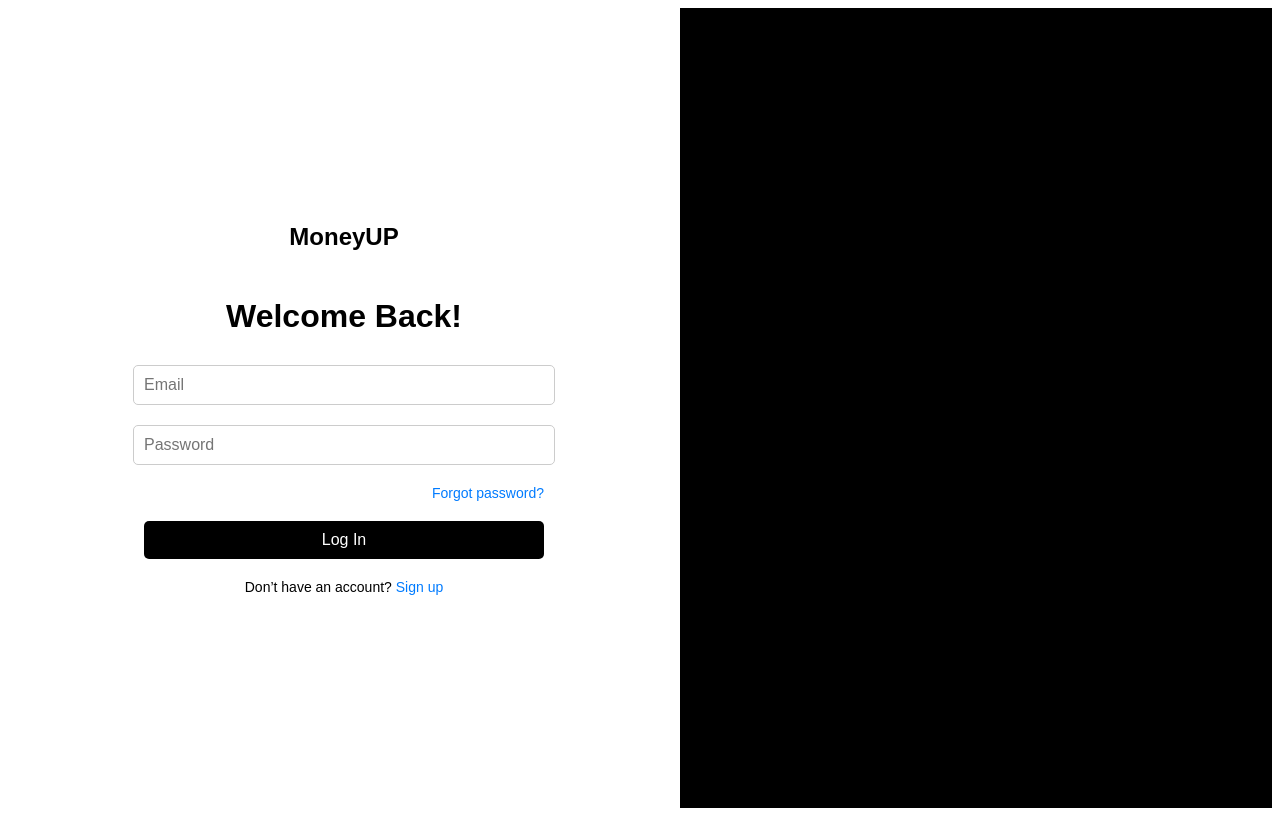
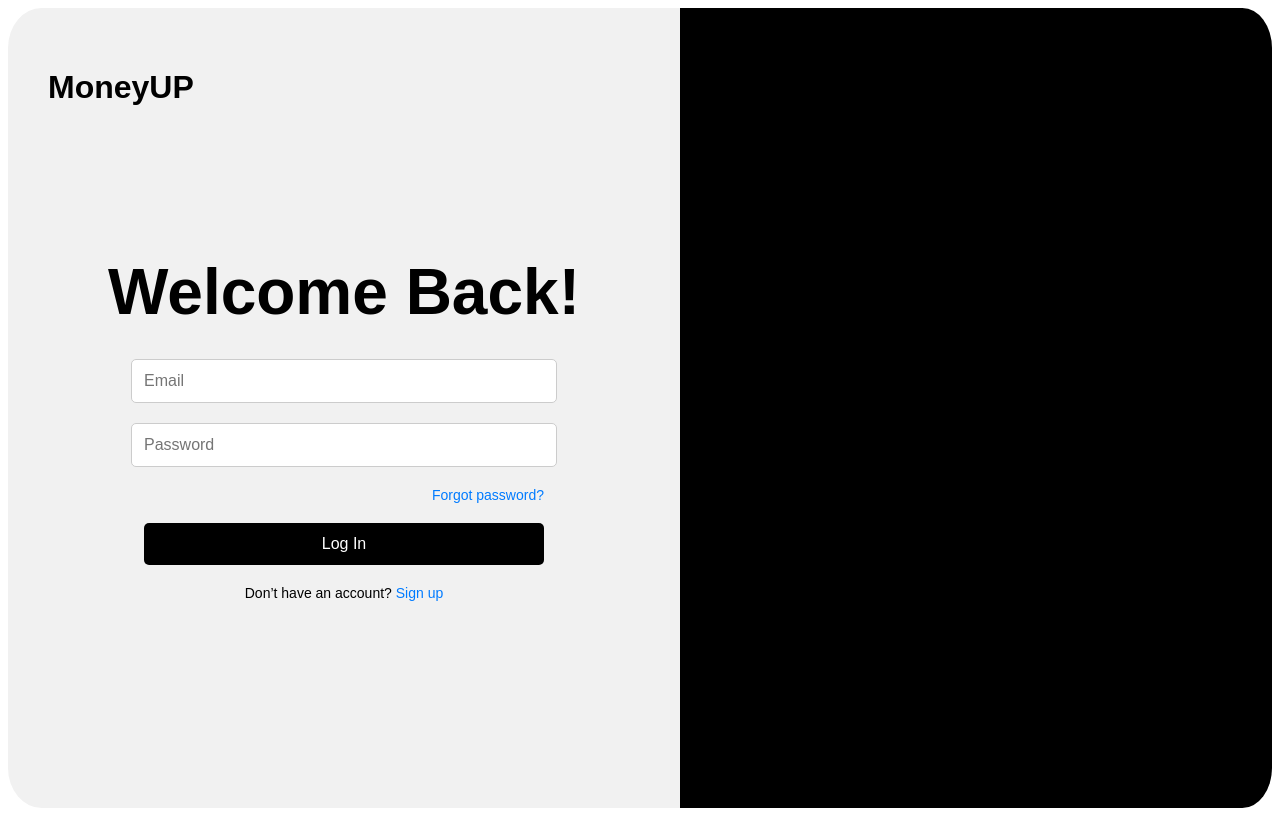
Before and after one commit to graysonLL/MoneyUP, a React (Create React App) app in the folder personal-finance-tracker/client/: page /login in a window 1280 px wide. Built offline with nearby package versions, Linux system fonts and the light colour scheme.

Commit message:
fixed the login style

```diff
--- a/personal-finance-tracker/client/src/styles/login.css
+++ b/personal-finance-tracker/client/src/styles/login.css
@@ -10,26 +10,34 @@
 .leftPanel {
     flex: 1;
     padding: 40px;
-    background-color: #fff;
+    background-color: #f1f1f1; /* Light gray background */
     display: flex;
     flex-direction: column;
     justify-content: center;
     align-items: center;
+    border-top-left-radius: 5%;
+    border-bottom-left-radius: 5%;
+    position: relative; /* Needed for absolute positioning */
 }
 
 .rightPanel {
     flex: 1;
-    background-color: #000;
+    background-color: #000; /* Black background */
+    border-top-right-radius: 5%;
+    border-bottom-right-radius: 5%;
 }
 
 .logo {
-    font-size: 24px;
+    font-size: 32px;
     font-weight: bold;
     margin-bottom: 20px;
+    position: absolute; /* Position it relative to the parent */
+    top: 40px; /* Distance from the top */
+    left: 40px; /* Distance from the left */
 }
 
 .welcomeText {
-    font-size: 32px;
+    font-size: 64px;
     margin-bottom: 30px;
 }
 
@@ -43,7 +51,7 @@
 
 .input {
     width: 100%;
-    padding: 10px;
+    padding: 12px;
     margin-bottom: 20px;
     border-radius: 5px;
     border: 1px solid #ccc;
@@ -60,7 +68,7 @@
 
 .loginButton {
     width: 100%;
-    padding: 10px;
+    padding: 12px;
     background-color: #000;
     color: #fff;
     border: none;
```
Lines whose indentation alone changed are shown as unchanged.
